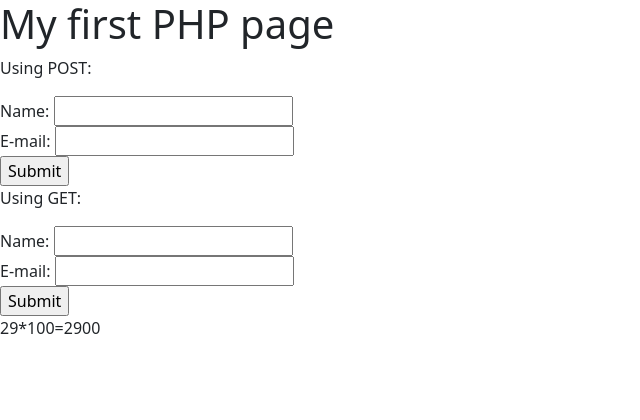
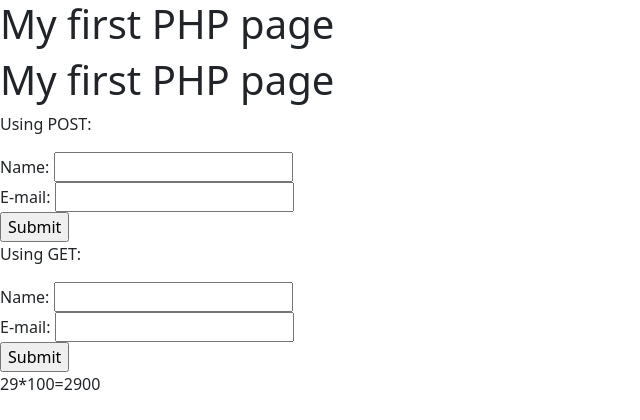
Before and after one commit to felixfinkOU/homework2, a PHP site: page /index.php in a window 1280 px wide. Shown: the top 420 px of the page, without its empty margins (0-640 px from the left). Run offline with PHP 8.4, Linux system fonts and the light colour scheme.

Commit message:
header fix

```diff
--- a/header.php
+++ b/header.php
@@ -7,3 +7,4 @@
     <link href="https://cdn.jsdelivr.net/npm/bootstrap@5.2.0/dist/css/bootstrap.min.css" rel="stylesheet" integrity="sha384-gH2yIJqKdNHPEq0n4Mqa/HGKIhSkIHeL5AyhkYV8i59U5AR6csBvApHHNl/vI1Bx" crossorigin="anonymous">
   </head>
   <body>
+    <h1>My first PHP page</h1>
```
